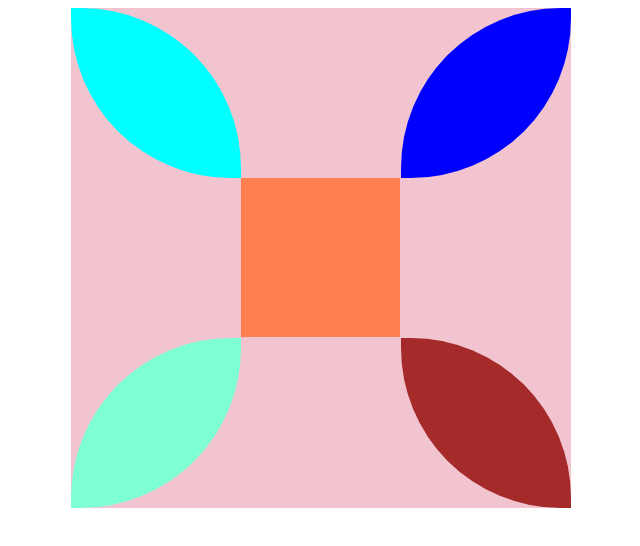
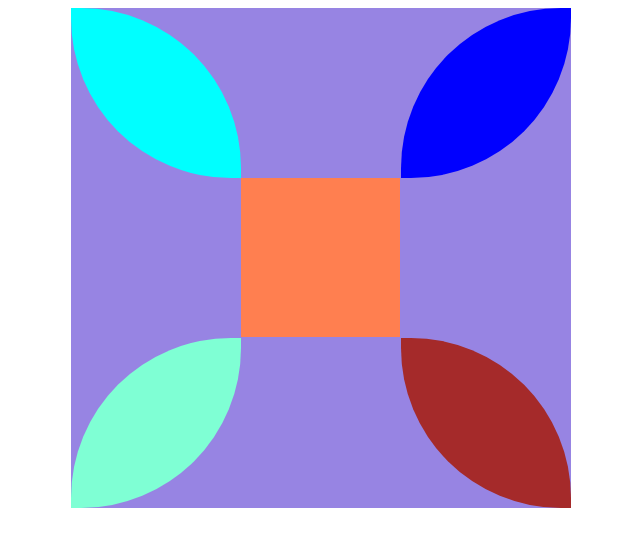
Before and after one commit to Nazeerkhan1234/assignment-4, a plain HTML site: page index.html in a window 1280 px wide. Shown: the whole page, without its empty margins (319-959 px from the left). Drawn offline with Linux system fonts and the light colour scheme.

Commit message:
assignment-2

```diff
--- a/style.css
+++ b/style.css
@@ -1,9 +1,15 @@
 #p{
     width: 500px;
     height: 500px;
-    background-color: rgba(202, 23, 68, 0.252);
+    background-color: rgba(59, 23, 202, 0.531);
     margin: auto;
     position: relative;
+    transform: rotate(0deg);
+    transition-property: transform;
+    transition-duration: 5s;
+}
+#p:hover{
+    transform: rotate(360deg);
 }
 .x{
     width: 170px;
```
